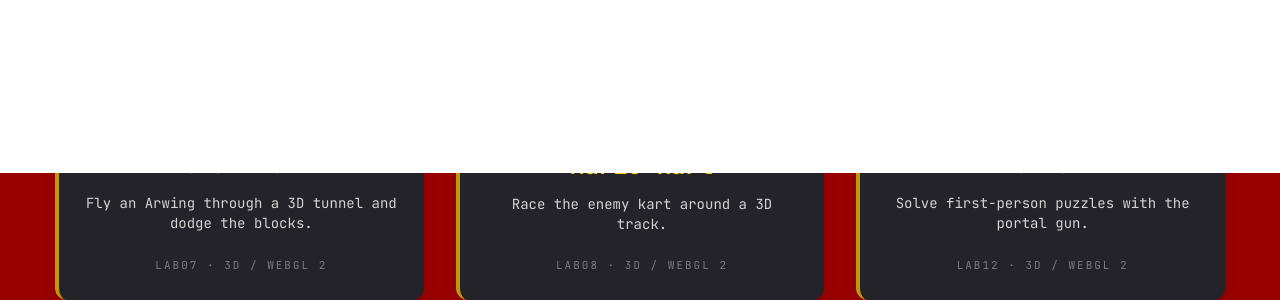
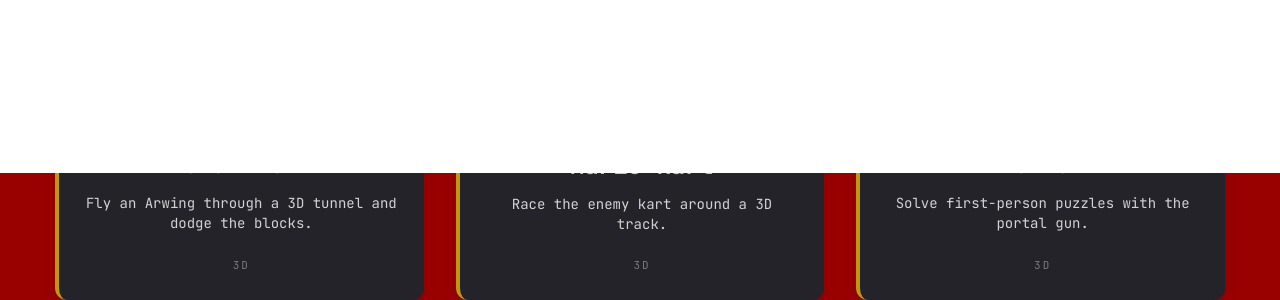
Before and after one commit to KyungTae0820/kt-portfolio, a Next.js app: page /projects/games in a window 1280 px wide. Shown: the part 1427-1727 px from the top of the page. Built offline with nearby package versions, Linux system fonts and the light colour scheme.

Commit message:
Label games as 2D or 3D instead of by lab number

```diff
--- a/components/GamePlayer.jsx
+++ b/components/GamePlayer.jsx
@@ -85,8 +85,7 @@
           <aside className="xl:w-[340px] shrink-0 bg-[#232329] rounded-xl p-6 flex flex-col gap-5">
             <div className="flex flex-col gap-1">
               <span className="text-xs uppercase tracking-[2px] text-white/50">
-                {game.lab}
-                {game.gl ? " · 3D / WebGL 2" : " · 2D"}
+                {game.gl ? "3D" : "2D"}
               </span>
               <h1 className="text-3xl font-bold text-accent">{game.title}</h1>
               <p className="text-white/80">{game.tagline}</p>
--- a/components/GamesGrid.jsx
+++ b/components/GamesGrid.jsx
@@ -55,8 +55,7 @@
                   <h2 className="text-2xl font-bold text-accent">{game.title}</h2>
                   <p className="text-white/80 text-sm">{game.tagline}</p>
                   <span className="mt-auto pt-2 text-[11px] uppercase tracking-[2px] text-white/40">
-                    {game.lab}
-                    {game.gl ? " · 3D / WebGL 2" : " · 2D"}
+                    {game.gl ? "3D" : "2D"}
                   </span>
                 </div>
               </Link>
```
